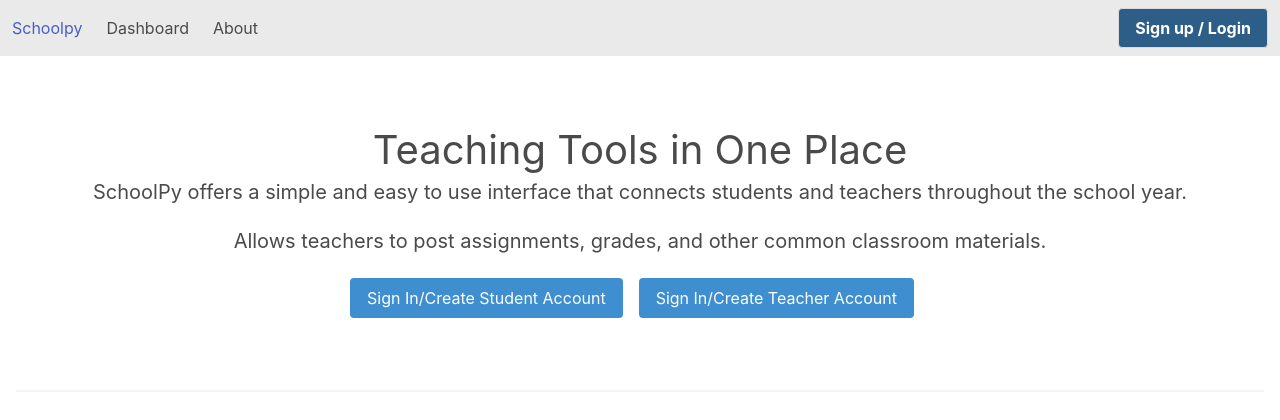
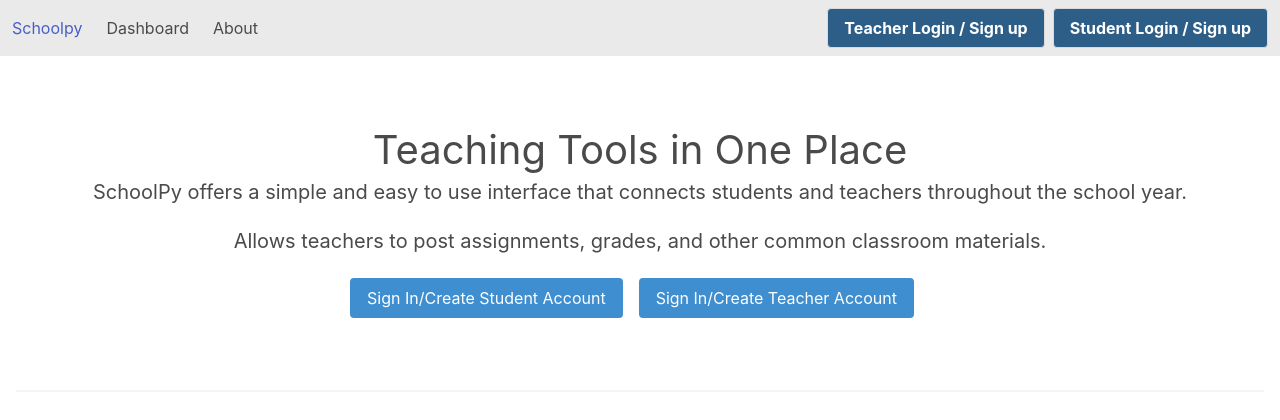
Before and after one commit to IslaFranco/schoolpy, a Django app: page / in a window 1280 px wide. Shown: the top 420 px of the page. Run offline with Django 4.2, Linux system fonts and the light colour scheme.

Commit message:
student button

```diff
--- a/main_app/templates/header.html
+++ b/main_app/templates/header.html
@@ -30,7 +30,10 @@
                 </a>
                 {% else %}
                 <a class="button btn-signup" href="{% url 'teacher-signup' %}">
-                    <strong>Sign up / Login</strong>
+                    <strong>Teacher Login / Sign up</strong>
+                </a>
+                <a class="button btn-signup" href="{% url 'student-signup' %}">
+                    <strong>Student Login / Sign up</strong>
                 </a>
                 {% endif %}
             </div>
```
